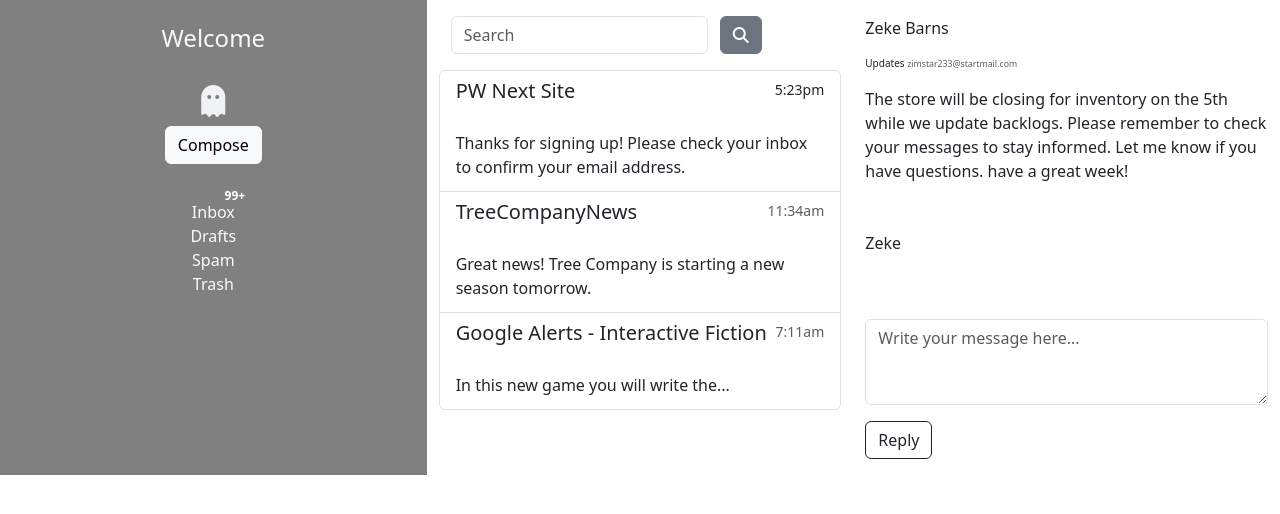
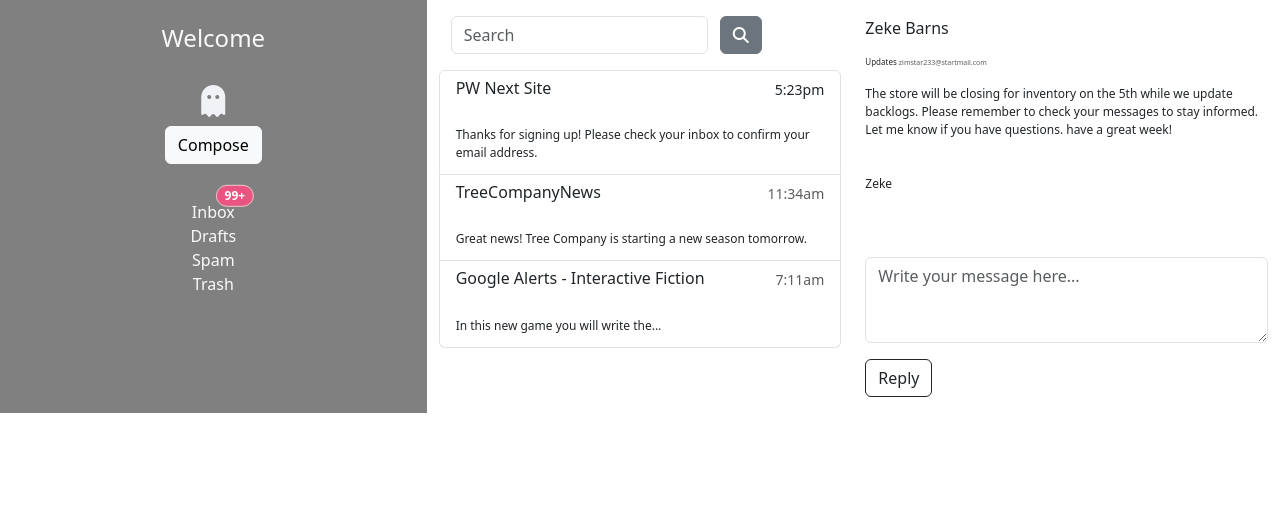
Before and after one commit to ashleysally00/bootstrap-email-rice, a plain HTML site: page index.html in a window 1280 px wide. Drawn offline with nearby package versions, Linux system fonts and the light colour scheme.

Commit message:
Update styles.css

```diff
--- a/styles.css
+++ b/styles.css
@@ -8,5 +8,18 @@ body {
 }
 
 .modal-text {
-  font-size: 10px;
+  font-size: 8px;
+  font-style: bold;
 }
+.rounded-pill {
+  background: rgb(233, 84, 129);
+  outline: 1px solid pink;
+}
+
+.email-body {
+  font-size: 12px;
+}
+
+.inbox-titles {
+  font-size: 16px;
+}
```
